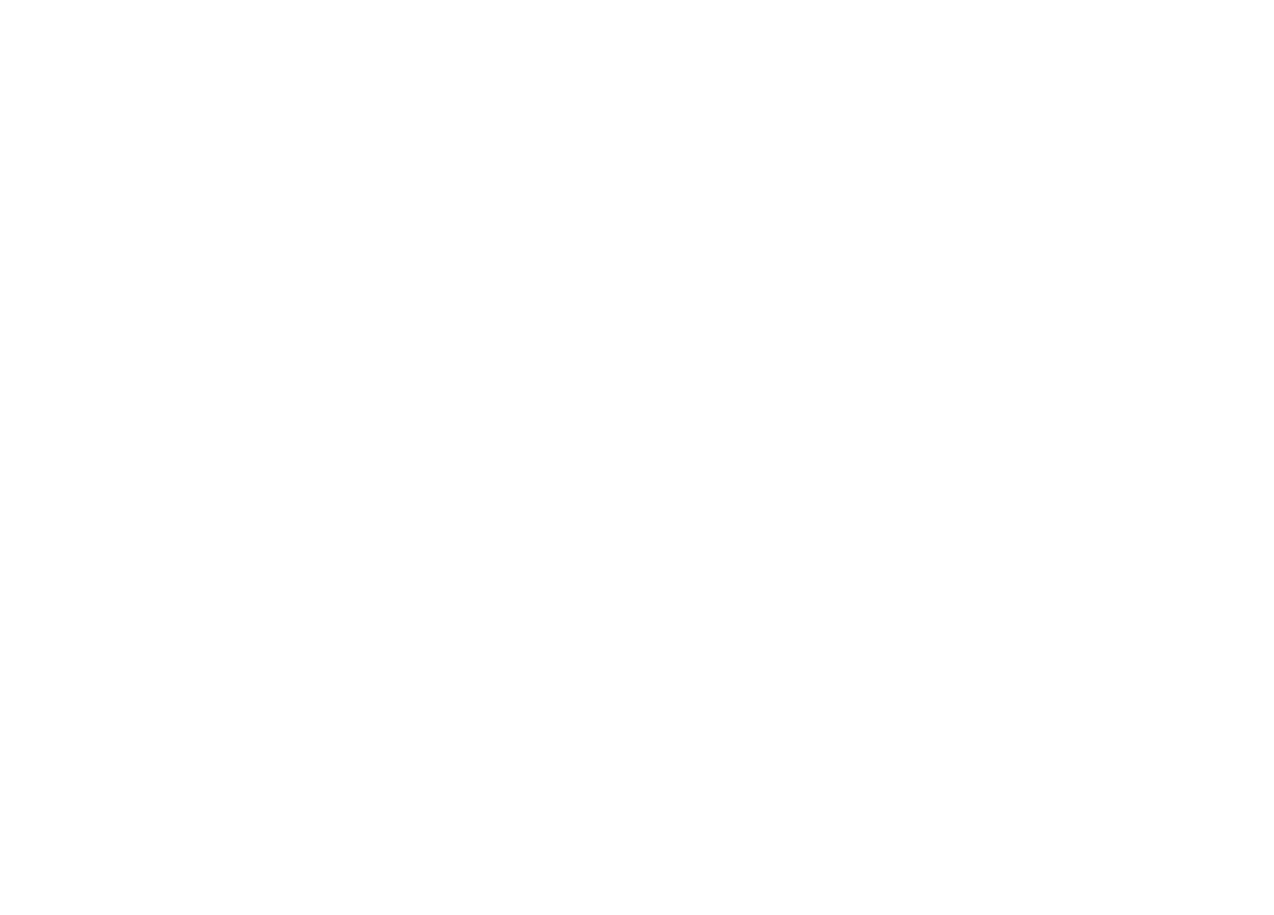
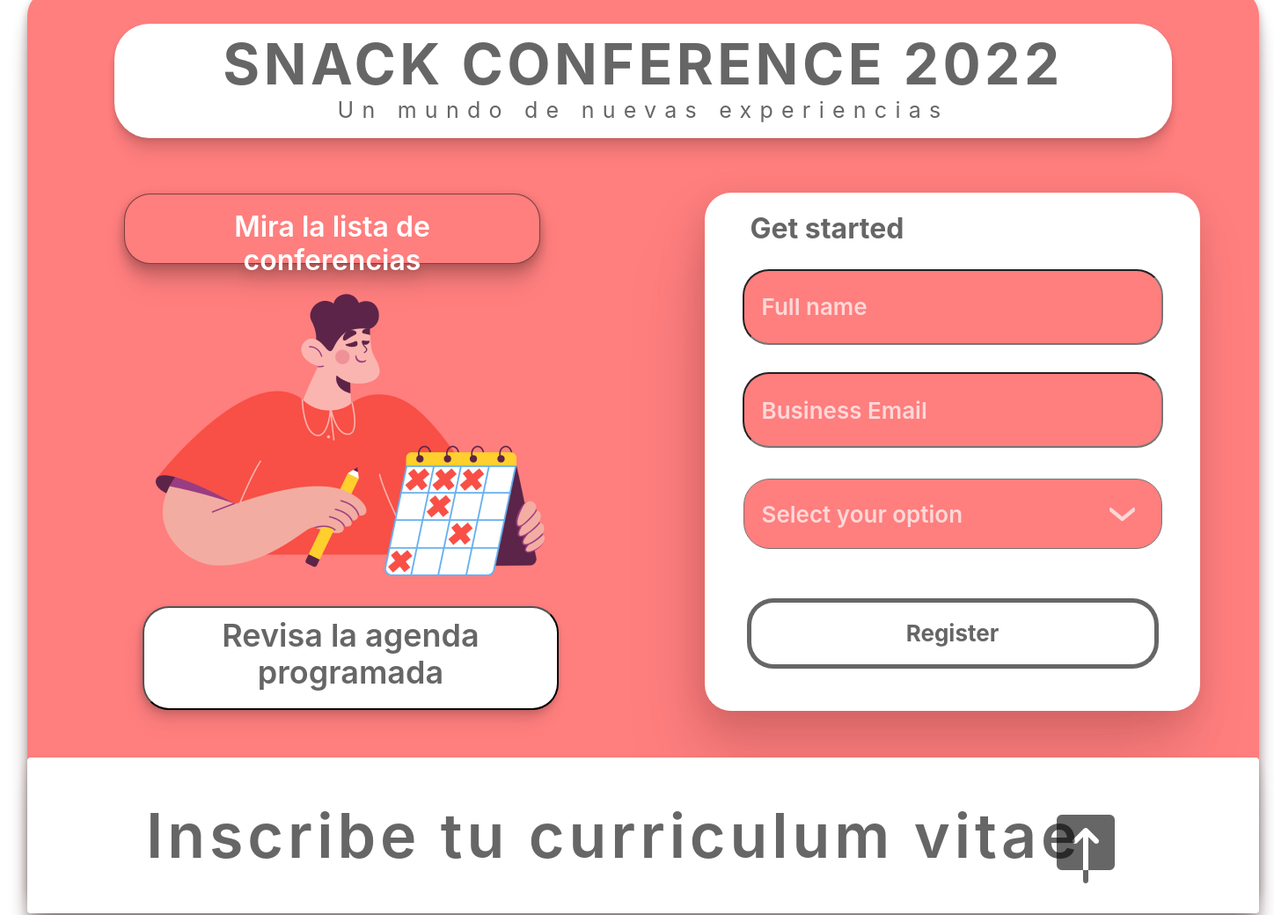
Before and after one commit to Nestosandi/Web, a plain HTML site: page LandingPage/landingpage.html in a window 1280 px wide. Shown: the whole page at 88% size, 1448 px wide, since content can reach past the window. Before the commit the page ends 800 px from the top, so only its background shows below. Drawn offline with Linux system fonts and the light colour scheme.

Commit message:
"Landing Page"

```diff
--- a/LandingPage/landingpage.html
+++ b/LandingPage/landingpage.html
@@ -1,12 +1,57 @@
 <!DOCTYPE html>
 <html lang="en">
-<head>
-    <meta charset="UTF-8">
-    <meta http-equiv="X-UA-Compatible" content="IE=edge">
-    <meta name="viewport" content="width=device-width, initial-scale=1.0">
+  <head>
+    <meta charset="UTF-8" />
+    <meta http-equiv="X-UA-Compatible" content="IE=edge" />
+    <meta name="viewport" content="width=device-width, initial-scale=1.0" />
+    <link rel="stylesheet" href="styles/styles.css" />
     <title>Landing page</title>
-</head>
-<body>
-
-</body>
+  </head>
+  <body>
+    <section class="back">
+      <header>
+        <h1 class="title">SNACK CONFERENCE 2022</h1>
+        <h3 class="subtitle">Un mundo de nuevas experiencias</h3>
+      </header>
+      <button class="conferences">
+        <h3 class="text">Mira la lista de conferencias</h3>
+      </button>
+      <img class="person" src="images/person.png" alt="" />
+      <button class="calendar">
+        <h3 class="ctext">Revisa la agenda programada</h3>
+      </button>
+      <section class="register">
+        <h3 class="welcome">Get started</h3>
+        <input
+          class="box"
+          type="text"
+          name="Fullname"
+          id="name"
+          placeholder="Full name"
+        />
+        <!-- <input class="box" type="password" name="pass" id="pass" /> -->
+        <input
+          class="box"
+          type="email"
+          name="Business Email"
+          id="email"
+          placeholder="Business Email"
+        />
+        <select class="box" name="Location" id="location">
+          <option value="" disabled selected>Select your option</option>
+          <option value="Colombia">Colombia</option>
+          <option value="Italia">Italia</option>
+          <option value="USA">USA</option>
+          <option value="Spain">Spain</option>
+        </select>
+        <input class="boxregister" type="button" value="Register" />
+      </section>
+      <footer>
+        <a href=""
+          >Inscribe tu curriculum vitae
+          <img class="upload" src="images/Upload.png" alt=""
+        /></a>
+      </footer>
+    </section>
+  </body>
 </html>
--- a/LandingPage/styles/styles.css
+++ b/LandingPage/styles/styles.css
@@ -0,0 +1,274 @@
+body {
+    position: relative;
+    width: 1440px;
+    height: 1024px;
+    background: #FFFFFF;
+}
+
+.back {
+    position: absolute;
+    width: 1400px;
+    height: 1044px;
+    left: 23px;
+    top: -20px;
+    background: #FF7E7E;
+    box-shadow: 0px 69px 27px rgba(64, 21, 21, 0.04), 0px 39px 23px rgba(64, 21, 21, 0.13), 0px 17px 17px rgba(64, 21, 21, 0.21), 0px 4px 9px rgba(64, 21, 21, 0.25), 0px 0px 0px rgba(64, 21, 21, 0.25);
+    border-radius: 30px;
+}
+
+header {
+    position: absolute;
+    width: 1202px;
+    height: 130px;
+    top: 10%;
+    left: 50%;
+    transform: translate(-50%, -50%);
+    max-width: 100%;
+    text-align: center;
+    background: #FFFFFF;
+    box-shadow: 0px 32px 13px rgba(0, 0, 0, 0.01), 0px 18px 11px rgba(0, 0, 0, 0.05), 0px 8px 8px rgba(0, 0, 0, 0.09), 0px 2px 4px rgba(0, 0, 0, 0.1), 0px 0px 0px rgba(0, 0, 0, 0.1);
+    border-radius: 40px;
+}
+
+.title {
+    position: absolute;
+    width: 1000px;
+    height: 75px;
+    top: -7.5%;
+    left: 50%;
+    transform: translate(-50%, -50%);
+    font-family: -apple-system, BlinkMacSystemFont, 'Segoe UI', Roboto, Oxygen, Ubuntu, Cantarell, 'Open Sans', 'Helvetica Neue', sans-serif;
+    font-style: normal;
+    font-weight: 700;
+    font-size: 64px;
+    letter-spacing: 0.07em;
+    color: rgba(0, 0, 0, 0.6);
+}
+
+.subtitle {
+    position: absolute;
+    width: 810px;
+    height: 75px;
+    top: 73%;
+    left: 50%;
+    transform: translate(-50%, -50%);
+    font-family: -apple-system, BlinkMacSystemFont, 'Segoe UI', Roboto, Oxygen, Ubuntu, Cantarell, 'Open Sans', 'Helvetica Neue', sans-serif;
+    font-style: normal;
+    font-weight: 400;
+    font-size: 25px;
+    letter-spacing: 0.37em;
+    color: rgba(0, 0, 0, 0.6);
+}
+
+.conferences {
+    position: absolute;
+    width: 473px;
+    height: 80px;
+    left: 110px;
+    top: 232px;
+    cursor: pointer;
+    background: #FF7E7E;
+    border: 0.5px solid rgba(0, 0, 0, 0.5);
+    box-sizing: border-box;
+    border-radius: 30px;
+    filter: drop-shadow(0px 33px 13px rgba(0, 0, 0, 0.02)) drop-shadow(0px 19px 11px rgba(0, 0, 0, 0.08)) drop-shadow(0px 8px 8px rgba(0, 0, 0, 0.13)) drop-shadow(0px 2px 5px rgba(0, 0, 0, 0.15)) drop-shadow(0px 0px 0px rgba(0, 0, 0, 0.15));
+    float: left;
+
+}
+
+.text {
+    position: absolute;
+    width: 427px;
+    height: 38px;
+    top: 6%;
+    left: 50%;
+    transform: translate(-50%, -50%);
+    max-width: 100%;
+    font-family: -apple-system, BlinkMacSystemFont, 'Segoe UI', Roboto, Oxygen, Ubuntu, Cantarell, 'Open Sans', 'Helvetica Neue', sans-serif;
+    font-style: normal;
+    font-weight: 600;
+    font-size: 32px;
+    line-height: 38px;
+    color: #FFFFFF;
+    -webkit-text-stroke: 0.5px solid #FFFFFF;
+}
+
+.person {
+    position: absolute;
+    width: 442px;
+    height: 321px;
+    left: 146px;
+    top: 346px;
+
+}
+
+.calendar {
+    position: absolute;
+    cursor: pointer;
+    width: 473px;
+    height: 118px;
+    left: 131px;
+    top: 701px;
+    background: #FFFFFF;
+    border-radius: 30px;
+    filter: drop-shadow(-8px 24px 10px rgba(0, 0, 0, 0.01)) drop-shadow(-5px 14px 9px rgba(0, 0, 0, 0.05)) drop-shadow(-2px 6px 6px rgba(0, 0, 0, 0.09)) drop-shadow(-1px 2px 3px rgba(0, 0, 0, 0.1)) drop-shadow(0px 0px 0px rgba(0, 0, 0, 0.1));
+}
+
+.ctext {
+    position: absolute;
+    width: 413px;
+    height: 72px;
+    top: 8.5%;
+    left: 50%;
+    transform: translate(-50%, -50%);
+    max-width: 100%;
+    font-family: -apple-system, BlinkMacSystemFont, 'Segoe UI', Roboto, Oxygen, Ubuntu, Cantarell, 'Open Sans', 'Helvetica Neue', sans-serif;
+    font-style: normal;
+    font-weight: 600;
+    font-size: 36px;
+    line-height: 42px;
+    text-align: center;
+    color: rgba(0, 0, 0, 0.6);
+}
+
+.register {
+    position: absolute;
+    width: 563px;
+    height: 589px;
+    left: 770px;
+    top: 231px;
+    background: #FFFFFF;
+    border-radius: 30px;
+    filter: drop-shadow(-30px 114px 47px rgba(64, 21, 21, 0.01)) drop-shadow(-17px 64px 40px rgba(64, 21, 21, 0.05)) drop-shadow(-8px 29px 30px rgba(64, 21, 21, 0.09)) drop-shadow(-2px 7px 16px rgba(64, 21, 21, 0.1)) drop-shadow(0px 0px 0px rgba(64, 21, 21, 0.1));
+}
+
+.welcome {
+    position: absolute;
+    width: 190px;
+    height: 38px;
+    top: 1.5%;
+    left: 26%;
+    transform: translate(-50%, -50%);
+    max-width: 100%;
+    font-family: -apple-system, BlinkMacSystemFont, 'Segoe UI', Roboto, Oxygen, Ubuntu, Cantarell, 'Open Sans', 'Helvetica Neue', sans-serif;
+    font-style: normal;
+    font-weight: 700;
+    font-size: 32px;
+    line-height: 38px;
+    color: rgba(0, 0, 0, 0.6);
+
+}
+
+::placeholder {
+    color: rgba(255, 255, 255, 0.7);
+    font-size: 26px;
+    font-family: -apple-system, BlinkMacSystemFont, 'Segoe UI', Roboto, Oxygen, Ubuntu, Cantarell, 'Open Sans', 'Helvetica Neue', sans-serif;
+    font-style: normal;
+    font-weight: 600;
+
+}
+
+.box {
+    padding-left: 20px;
+    position: absolute;
+    width: 468px;
+    height: 80px;
+    top: 2%;
+    left: 50%;
+    transform: translate(-50%, -50%);
+    max-width: 100%;
+    background: #FF7E7E;
+    border-radius: 30px;
+    color: rgba(255, 255, 255, 0.7);
+    font-size: 26px;
+    font-family: -apple-system, BlinkMacSystemFont, 'Segoe UI', Roboto, Oxygen, Ubuntu, Cantarell, 'Open Sans', 'Helvetica Neue', sans-serif;
+    font-style: normal;
+    font-weight: 600;
+}
+
+#name {
+    width: 452px;
+    top: 22%;
+}
+
+#email {
+    width: 452px;
+    top: 42%;
+}
+
+#location {
+    width: 476px;
+    top: 62%;
+    color: rgba(255, 255, 255, 0.7);
+    font-size: 26px;
+    font-family: -apple-system, BlinkMacSystemFont, 'Segoe UI', Roboto, Oxygen, Ubuntu, Cantarell, 'Open Sans', 'Helvetica Neue', sans-serif;
+    font-style: normal;
+    font-weight: 600;
+    padding-left: 20px;
+    -webkit-appearance: none;
+    -moz-appearance: none;
+    appearance: none;
+    background-image: url("../images/arrow.png");
+    background-repeat: no-repeat;
+    background-size: 39px;
+    background-position: calc(100% - 25px) center;
+}
+
+.boxregister {
+    cursor: pointer;
+    position: absolute;
+    width: 468px;
+    height: 80px;
+    top: 85%;
+    left: 50%;
+    transform: translate(-50%, -50%);
+    max-width: 100%;
+    background: #FFFFFF;
+    border: 5px solid rgba(0, 0, 0, 0.6);
+    box-sizing: border-box;
+    border-radius: 30px;
+    font-family: -apple-system, BlinkMacSystemFont, 'Segoe UI', Roboto, Oxygen, Ubuntu, Cantarell, 'Open Sans', 'Helvetica Neue', sans-serif;
+    font-style: normal;
+    font-weight: 700;
+    font-size: 26px;
+    color: rgba(0, 0, 0, 0.6);
+}
+
+footer {
+    position: absolute;
+    width: 1400px;
+    height: 177px;
+    left: 0px;
+    top: 873px;
+    background: #FFFFFF;
+    box-shadow: 0px 70px 28px rgba(0, 0, 0, 0.01), 0px 39px 24px rgba(0, 0, 0, 0.05), 0px 17px 17px rgba(0, 0, 0, 0.09), 0px 4px 10px rgba(0, 0, 0, 0.1), 0px 0px 0px rgba(0, 0, 0, 0.1);
+    border-radius: 4px;
+}
+
+a {
+    position: absolute;
+    width: 1200px;
+    height: 82px;
+    top: 50%;
+    left: 52.5%;
+    transform: translate(-50%, -50%);
+    max-width: 100%;
+    font-family: -apple-system, BlinkMacSystemFont, 'Segoe UI', Roboto, Oxygen, Ubuntu, Cantarell, 'Open Sans', 'Helvetica Neue', sans-serif;
+    font-style: normal;
+    font-weight: 600;
+    font-size: 70px;
+    line-height: 82px;
+    letter-spacing: 0.07em;
+    text-decoration: none;
+    color: rgba(0, 0, 0, 0.6);
+}
+
+.upload {
+    position: absolute;
+    width: 90px;
+    height: 90px;
+    top: 65%;
+    left: 89%;
+    transform: translate(-50%, -50%);
+    max-width: 100%;
+}
```
Also changed, not shown: Portafolio/index.html (+1 -0 lines), LandingPage/images/Upload.png (added), LandingPage/images/arrow.png (added), LandingPage/images/person.png (added).
